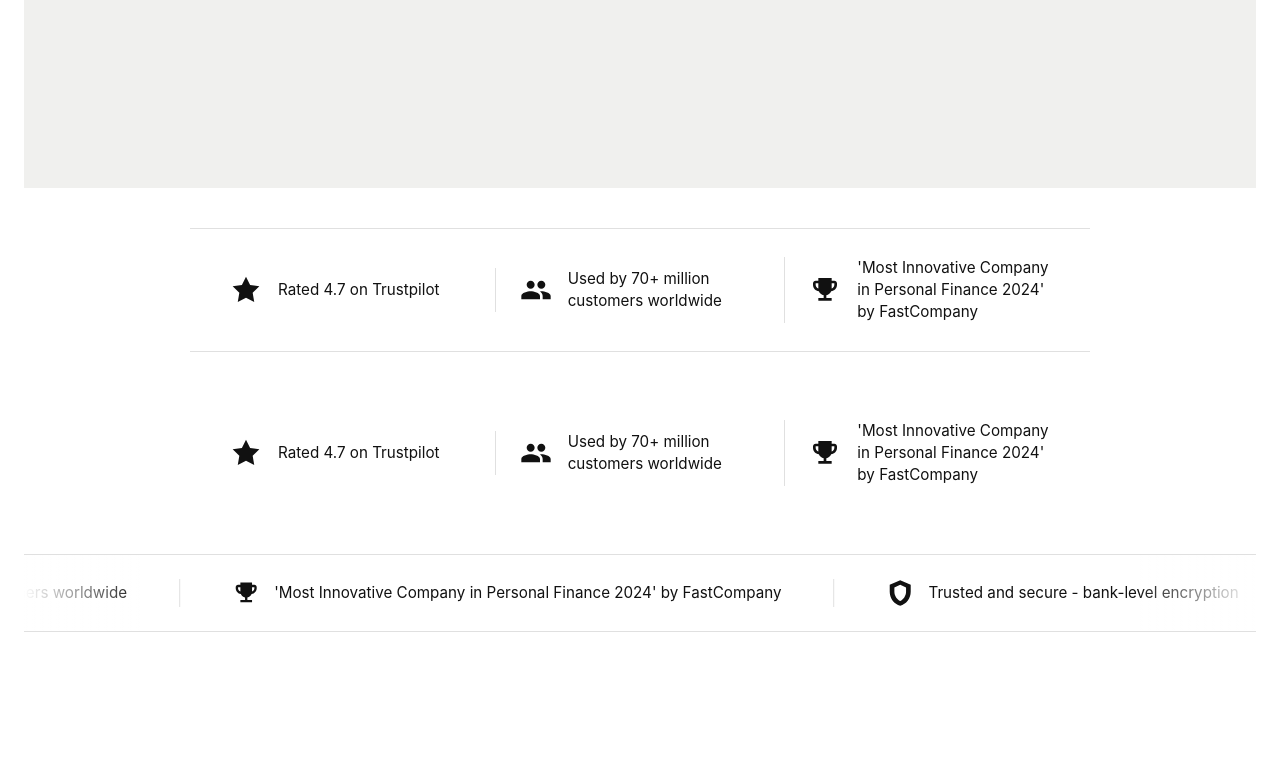
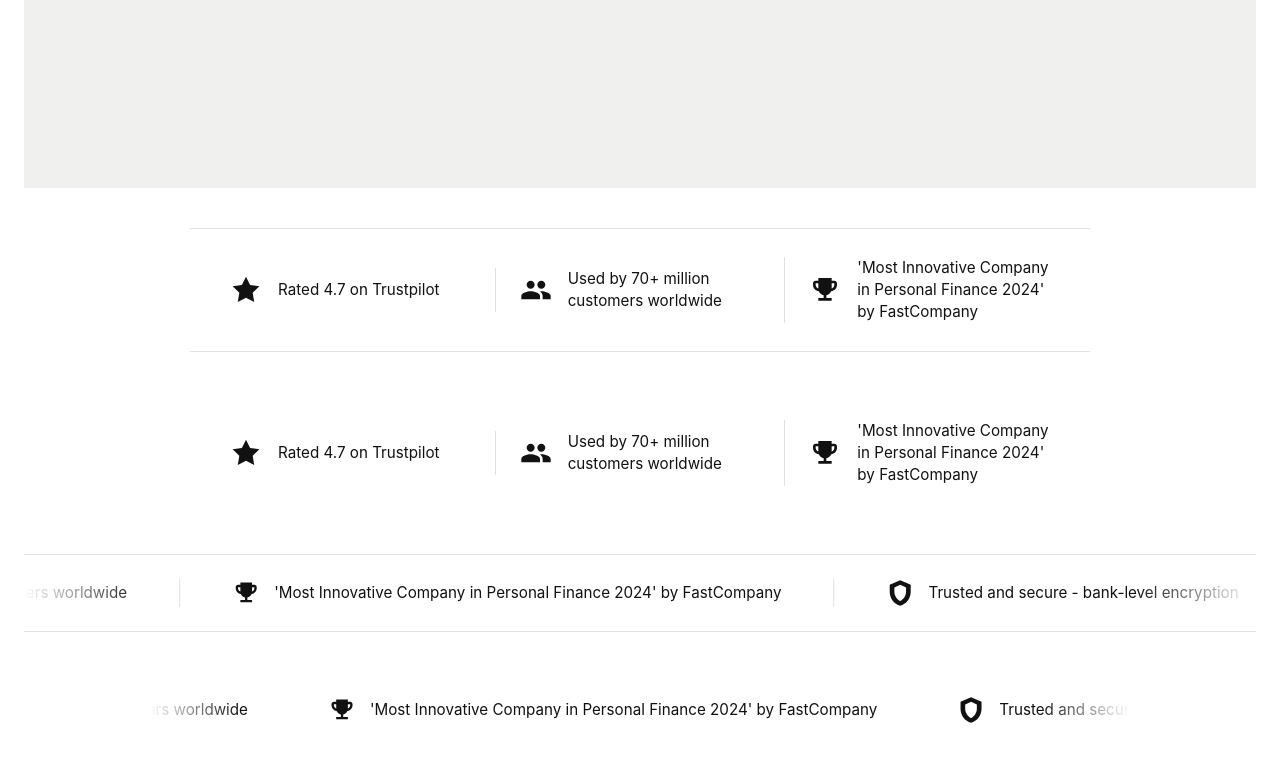
Before and after one commit to nashe01/react-components, a React (Vite) app in the folder example-app/: page / in a window 1280 px wide. Shown: the part 636-1398 px from the top of the page. Before the commit the page ends 1292 px from the top, so only its background shows below. Built offline with nearby package versions, Linux system fonts and the light colour scheme; grey boxes are pictures that could not be loaded.

Commit message:
added new components

```diff
--- a/example-app/src/App.tsx
+++ b/example-app/src/App.tsx
@@ -1,5 +1,6 @@
 import AccordionCards from "./components/AccordionCards";
 import AchievementInfinityStrip from "./components/AchievementInfinityStrip";
+import AchievementInfinityStripCenteredNoBorders from "./components/AchievementInfinityStripCenteredNoBorders";
 import AchievementStrip from "./components/AchievementStrip";
 import AchievementStripNoBorders from "./components/AchievementStripNoBorders";
 
@@ -10,6 +11,7 @@
       <AchievementStrip />
       <AchievementStripNoBorders />
       <AchievementInfinityStrip />
+      <AchievementInfinityStripCenteredNoBorders />
     </main>
   );
 }
--- /dev/null
+++ b/example-app/src/components/AchievementInfinityStripCenteredNoBorders.tsx
@@ -0,0 +1,73 @@
+import { useState } from "react";
+
+type AchievementItem = {
+  text: string;
+  path: string;
+};
+
+const items: AchievementItem[] = [
+  {
+    text: "Rated 4.7 on Trustpilot",
+    path: "M12 2l3.09 6.26L22 9.27l-5 4.87 1.18 6.88L12 17.77l-6.18 3.25L7 14.14 2 9.27l6.91-1.01L12 2z",
+  },
+  {
+    text: "Used by 70+ million customers worldwide",
+    path: "M16 11c1.66 0 2.99-1.34 2.99-3S17.66 5 16 5c-1.66 0-3 1.34-3 3s1.34 3 3 3zm-8 0c1.66 0 2.99-1.34 2.99-3S9.66 5 8 5C6.34 5 5 6.34 5 8s1.34 3 3 3zm0 2c-2.33 0-7 1.17-7 3.5V19h14v-2.5c0-2.33-4.67-3.5-7-3.5zm8 0c-.29 0-.62.02-.97.05 1.16.84 1.97 1.97 1.97 3.45V19h6v-2.5c0-2.33-4.67-3.5-7-3.5z",
+  },
+  {
+    text: "'Most Innovative Company in Personal Finance 2024' by FastCompany",
+    path: "M19 5h-2V3H7v2H5c-1.1 0-2 .9-2 2v1c0 2.55 1.92 4.63 4.39 4.94.63 1.5 1.98 2.63 3.61 2.96V18H7v2h10v-2h-4v-2.1c1.63-.33 2.98-1.46 3.61-2.96C19.08 12.63 21 10.55 21 8V7c0-1.1-.9-2-2-2zM5 8V7h2v3.82C5.84 10.4 5 9.3 5 8zm14 0c0 1.3-.84 2.4-2 2.82V7h2v1z",
+  },
+  {
+    text: "Trusted and secure - bank-level encryption",
+    path: "M12 1L3 5v6c0 5.55 3.84 10.74 9 12 5.16-1.26 9-6.45 9-12V5l-9-4zm0 4l5 2.18V11c0 3.5-2.33 6.79-5 7.93-2.67-1.14-5-4.43-5-7.93V7.18L12 5z",
+  },
+  {
+    text: "#1 Rated Finance App - 2024 App Store Awards",
+    path: "M11.99 2C6.47 2 2 6.48 2 12s4.47 10 9.99 10C17.52 22 22 17.52 22 12S17.52 2 11.99 2zm4.24 16L12 15.45 7.77 18l1.12-4.81-3.73-3.23 4.92-.42L12 5l1.92 4.53 4.92.42-3.73 3.23L16.23 18z",
+  },
+];
+
+function AchievementItemRow({ item }: { item: AchievementItem }) {
+  return (
+    <div className="flex shrink-0 items-center gap-[14px] whitespace-nowrap px-[40px]">
+      <svg viewBox="0 0 24 24" className="h-7 w-7 shrink-0 fill-[#111]" aria-hidden="true">
+        <path d={item.path} />
+      </svg>
+      <p className="text-[0.95rem] leading-[1.45] font-normal text-[#111]">{item.text}</p>
+    </div>
+  );
+}
+
+export default function AchievementInfinityStripCenteredNoBorders() {
+  const [isPaused, setIsPaused] = useState(false);
+  const loopItems = [...items, ...items];
+
+  return (
+    <div className="relative mx-auto w-full max-w-[980px] overflow-hidden py-6">
+      <style>{`
+        @keyframes achievementMarqueeCenteredNoBorders {
+          from { transform: translateX(0); }
+          to { transform: translateX(-50%); }
+        }
+      `}</style>
+
+      <div className="pointer-events-none absolute inset-y-0 left-0 z-10 w-[90px] bg-linear-to-r from-white to-transparent" />
+      <div className="pointer-events-none absolute inset-y-0 right-0 z-10 w-[90px] bg-linear-to-l from-white to-transparent" />
+
+      <div
+        className="flex w-max items-center"
+        style={{
+          animation: "achievementMarqueeCenteredNoBorders 22s linear infinite",
+          animationPlayState: isPaused ? "paused" : "running",
+        }}
+        onMouseEnter={() => setIsPaused(true)}
+        onMouseLeave={() => setIsPaused(false)}
+      >
+        {loopItems.map((item, index) => (
+          <AchievementItemRow key={`${item.text}-${index}`} item={item} />
+        ))}
+      </div>
+    </div>
+  );
+}
```
